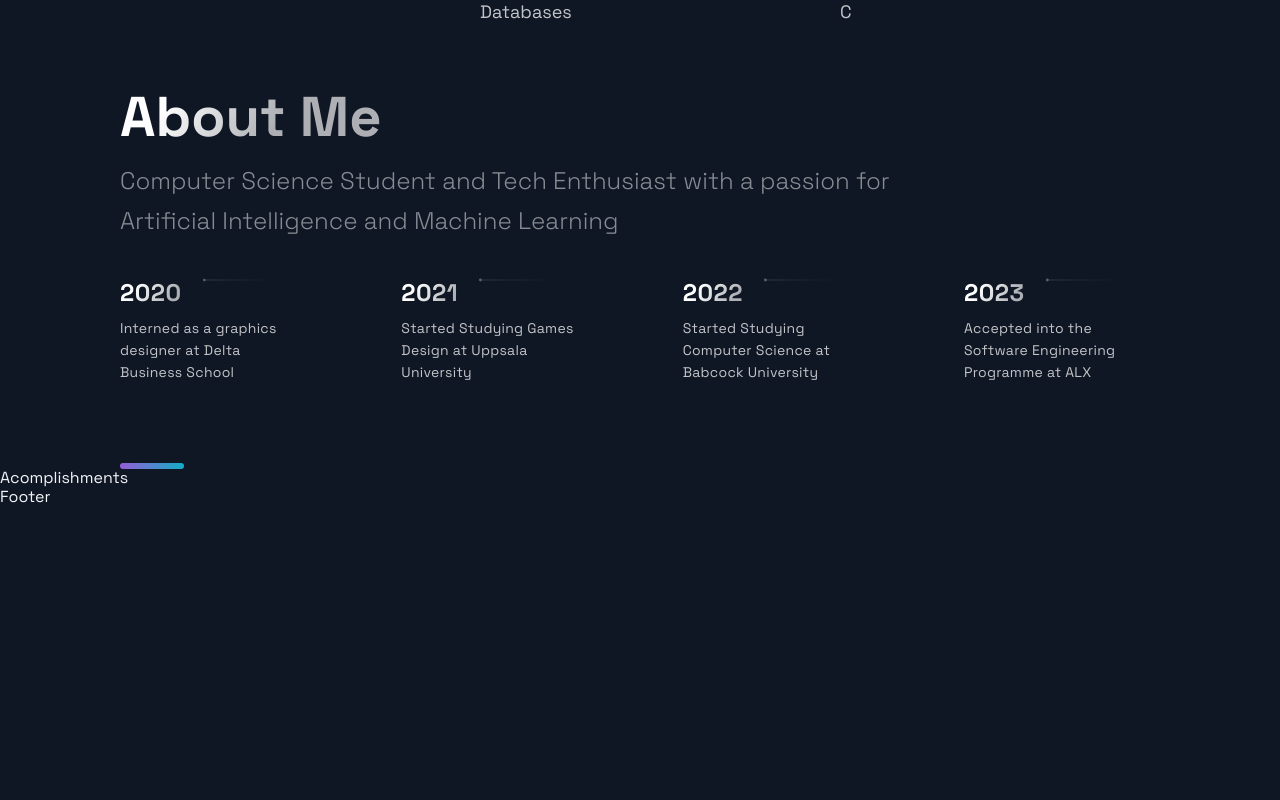
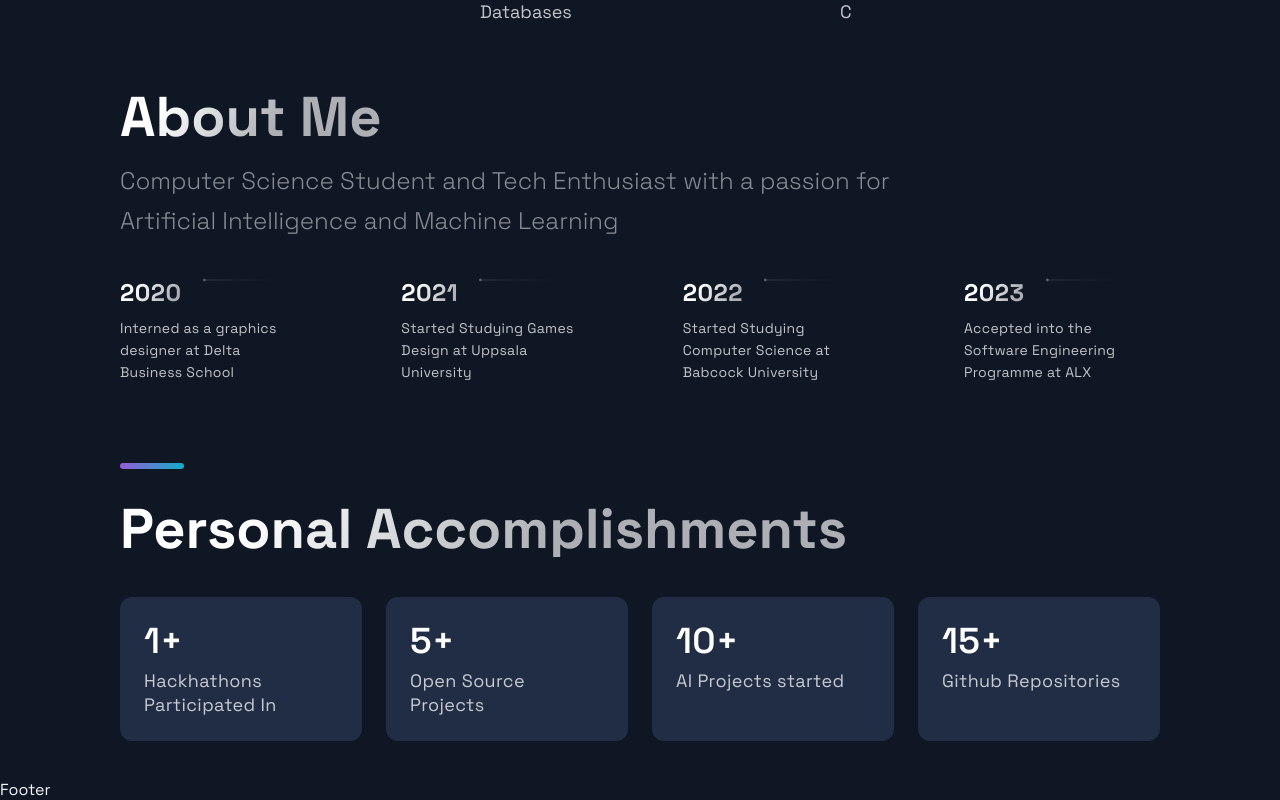
Before and after one commit to nekumartins/Portfolio, a Next.js app in the folder portfolio/portfolio/: page / in a window 1280 px wide. Shown: the part 2718-3518 px from the top of the page. Before the commit the page ends 3225 px from the top, so only its background shows below. Built offline with nearby package versions, Linux system fonts and the light colour scheme.

Commit message:
Added Accomplishments

```diff
--- a/portfolio/portfolio/src/components/Acomplishments/Acomplishments.js
+++ b/portfolio/portfolio/src/components/Acomplishments/Acomplishments.js
@@ -4,16 +4,25 @@ import { Section, SectionDivider, SectionTitle } from '../../styles/GlobalCompon
 import { Box, Boxes, BoxNum, BoxText } from './AcomplishmentsStyles';
 
 const data = [
-  { number: 20, text: 'Open Source Projects'},
-  { number: 1000, text: 'Students', },
-  { number: 1900, text: 'Github Followers', },
-  { number: 5000, text: 'Github Stars', }
+  { number: 1 , text: 'Hackhathons Participated In'},
+  { number: 5, text: 'Open Source Projects', },
+  { number: 10, text: 'AI Projects started', },
+  { number: 15, text: 'Github Repositories', }
 ];
 
 const Acomplishments = () => (
-  <div>
-    Acomplishments
-  </div>
+  <Section>
+    <SectionTitle>Personal Accomplishments</SectionTitle>
+  <Boxes>
+    {data.map((card, index) => (
+      <Box key={index}>
+        <BoxNum>{card.number}+</BoxNum>
+        <BoxText>{card.text}</BoxText>
+
+      </Box>
+    ))}
+  </Boxes>
+  </Section>
 );
 
 export default Acomplishments;
```
